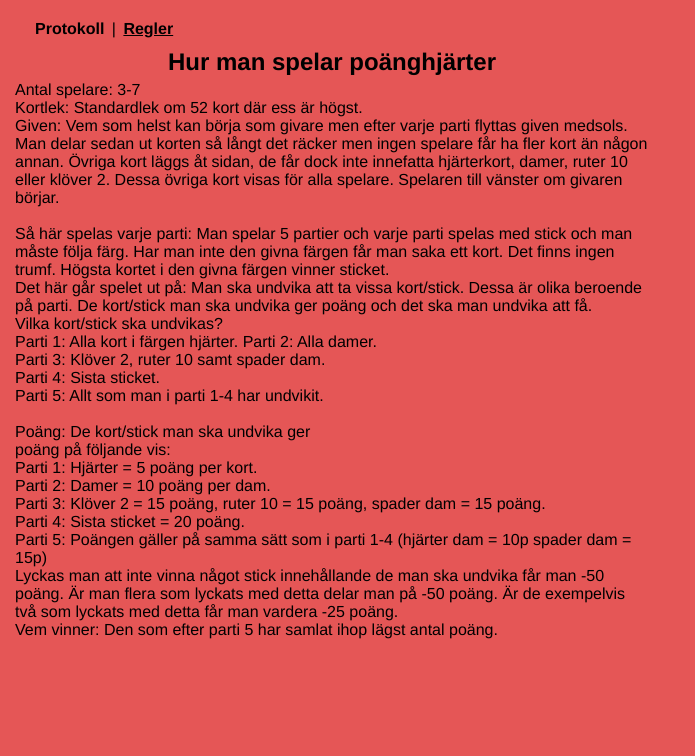
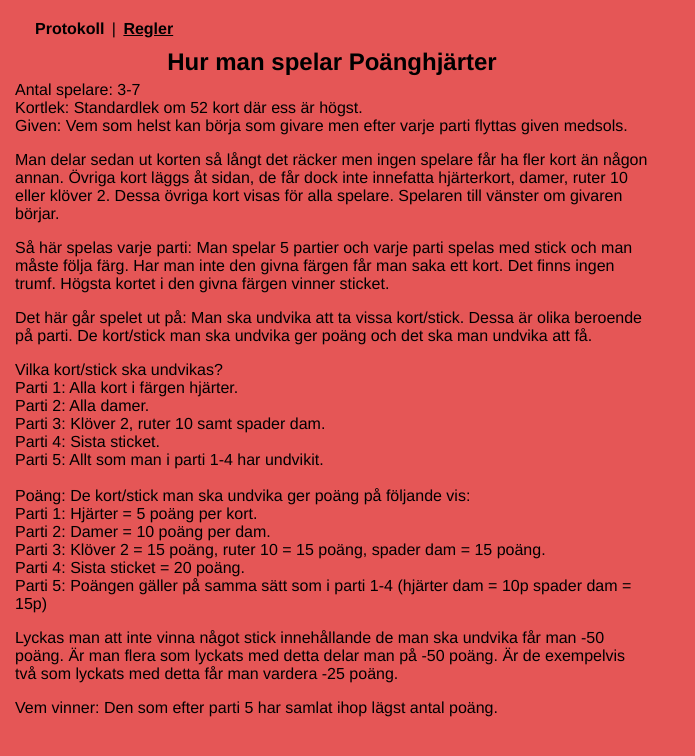
Before and after one commit to ahberg/hearter-protocol, a Vue app: page /regler in a window 1280 px wide. Shown: the top 756 px of the page, without its empty margins (0-695 px from the left). Built offline with nearby package versions, Linux system fonts and the light colour scheme.

Commit message:
rules fix

```diff
--- a/src/App.vue
+++ b/src/App.vue
@@ -24,15 +24,16 @@
   color: black;
 }
 
+body{
+  background-color: #e55656;
+  width: 100%;
+}
+
 h1 {
    font-size: 1.5em;
    margin-bottom: 5px;
 }
 
-body{
-  background-color: #e55656;
-  width: 100%;
-}
 
 *[type=text]   {
   background-color: transparent;
@@ -41,6 +42,10 @@ body{
   cursor:pointer;
 
 }
+p {
+ margin-bottom: 1em;
+}
+
 table, td {
   border: 1px solid black;
   border-collapse:collapse;
--- a/src/views/Rules.vue
+++ b/src/views/Rules.vue
@@ -1,22 +1,20 @@
 <template>
   <div class="rules">
-    <h1>Hur man spelar poänghjärter</h1>
+    <h1>Hur man spelar Poänghjärter</h1>
    <p>Antal spelare: 3-7
     <br/>Kortlek: Standardlek om 52 kort där ess är högst.
     <br/>Given: Vem som helst kan börja som givare men efter varje parti flyttas given medsols.</p>
     <p>Man delar sedan ut korten så långt det räcker men ingen spelare får ha fler kort än någon annan. Övriga kort läggs åt sidan, de får dock inte innefatta hjärterkort, damer, ruter 10 eller klöver 2. Dessa övriga kort visas för alla spelare. Spelaren till vänster om givaren börjar.</p>
-    <br/>
     <p>Så här spelas varje parti: Man spelar 5 partier och varje parti spelas med stick och man måste följa färg. Har man inte den givna färgen får man saka ett kort. Det finns ingen trumf. Högsta kortet i den givna färgen vinner sticket.</p>
     <p>Det här går spelet ut på: Man ska undvika att ta vissa kort/stick. Dessa är olika beroende på parti. De kort/stick man ska undvika ger poäng och det ska man undvika att få.</p>
     <p>Vilka kort/stick ska undvikas?
-    <br/>
-    Parti 1: Alla kort i färgen hjärter.
-    Parti 2: Alla damer.
+    <br/>Parti 1: Alla kort i färgen hjärter.
+    <br/>Parti 2: Alla damer.
     <br/>Parti 3: Klöver 2, ruter 10 samt spader dam.
     <br/>Parti 4: Sista sticket.
     <br/>Parti 5: Allt som man i parti 1-4 har undvikit.
     <br/>
-    <br/>Poäng: De kort/stick man ska undvika ger <br/> poäng på följande vis:
+    <br/>Poäng: De kort/stick man ska undvika ger poäng på följande vis:
     <br/>Parti 1: Hjärter = 5 poäng per kort.
     <br/>Parti 2: Damer = 10 poäng per dam.
     <br/>Parti 3: Klöver 2 = 15 poäng, ruter 10 = 15 poäng, spader dam = 15 poäng.
@@ -31,6 +29,7 @@
 <style scoped>
  .rules {
   max-width: 40em;
+  margin-bottom: 10px;
  }
   h1 {
     text-align: center;
```
